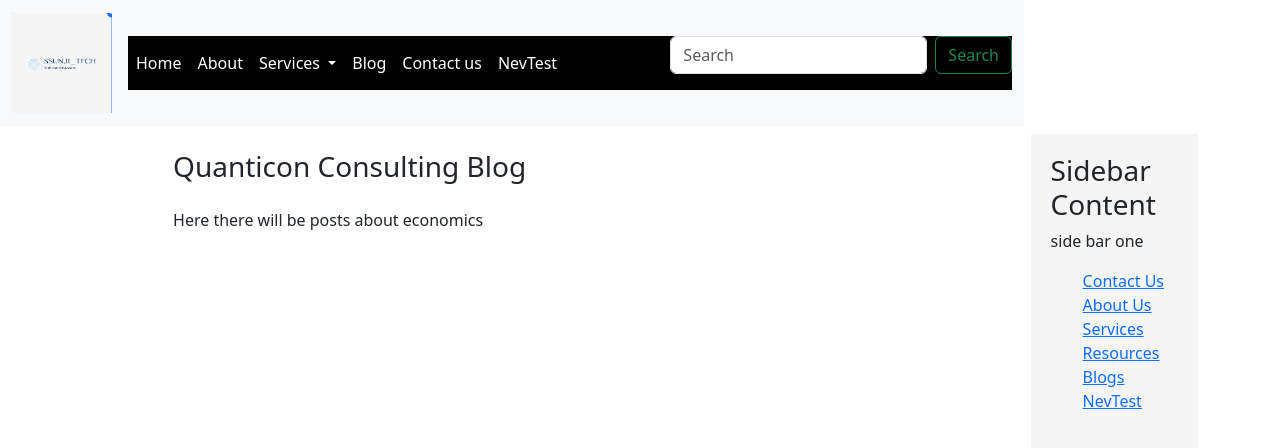
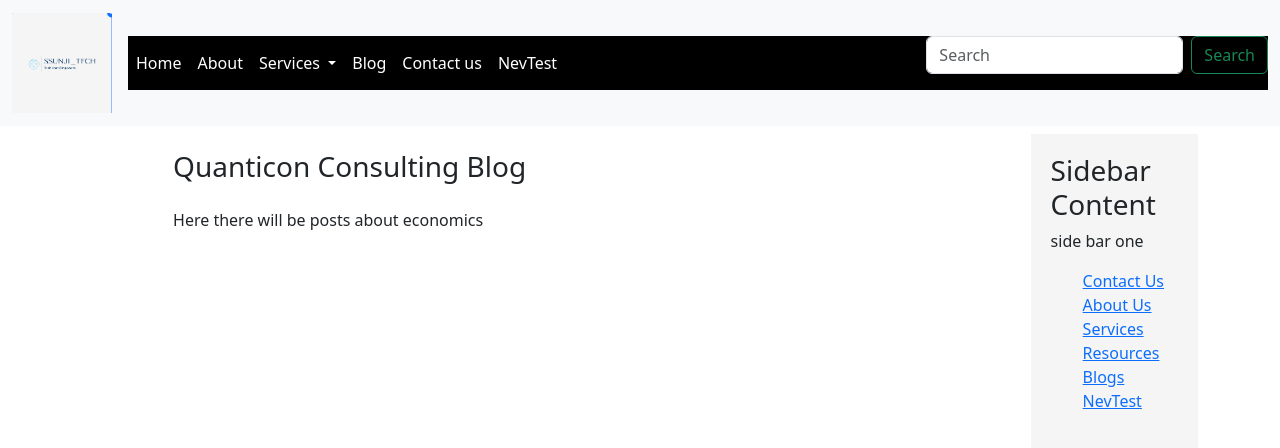
Before and after one commit to Udayraaa/Frontend, a Django app: page /blog/blogsummary/ in a window 1280 px wide. Shown: the top 448 px of the page. Run offline with Django 3.2, Linux system fonts and the light colour scheme; data that the repository does not hold is empty.

```diff
--- a/quanticonConsulting/templates/base.html
+++ b/quanticonConsulting/templates/base.html
@@ -5,7 +5,11 @@
     background-color: black;
     color: white;
 }
-
+.navbar {
+  position: fixed;
+  top: 0;
+  z-index: 100;
+}
 .nav-link {
   color: white;
 }
@@ -39,7 +43,7 @@
 </head>
 <body>
 
-    <nav class="navbar navbar-expand-lg bg-body-tertiary" style="width:80%;">
+    <nav class="navbar navbar-expand-lg bg-body-tertiary" style="width:100%;">
         <div class="container-fluid">
           <a class="navbar-brand" href="/">
             <div>
--- a/quanticonConsulting/templates/website/about.html
+++ b/quanticonConsulting/templates/website/about.html
@@ -118,12 +118,6 @@ body {
     background: white;
     animation: background-color 20s;
     min-height: 100vh;
-}
-
-
-
-.container {
-    margin-top: 80px;
 }
 
 .container .col-lg-4 {
```
